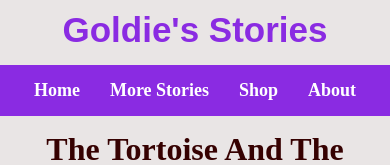
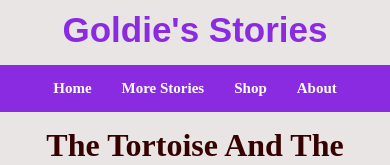
Before and after one commit to Kiddietech/Learner-Project, a plain HTML site: page index.html in a window 390 px wide. Shown: the top 165 px of the page. Drawn offline with Linux system fonts and the light colour scheme.

Commit message:
Update phone-view.css

```diff
--- a/styles/phone-view.css
+++ b/styles/phone-view.css
@@ -3,4 +3,8 @@
         font-size: 35px;
         margin: 10px 0px;
     }
+
+    .menu {
+        font-size: 15px;
+    }
 }
```
